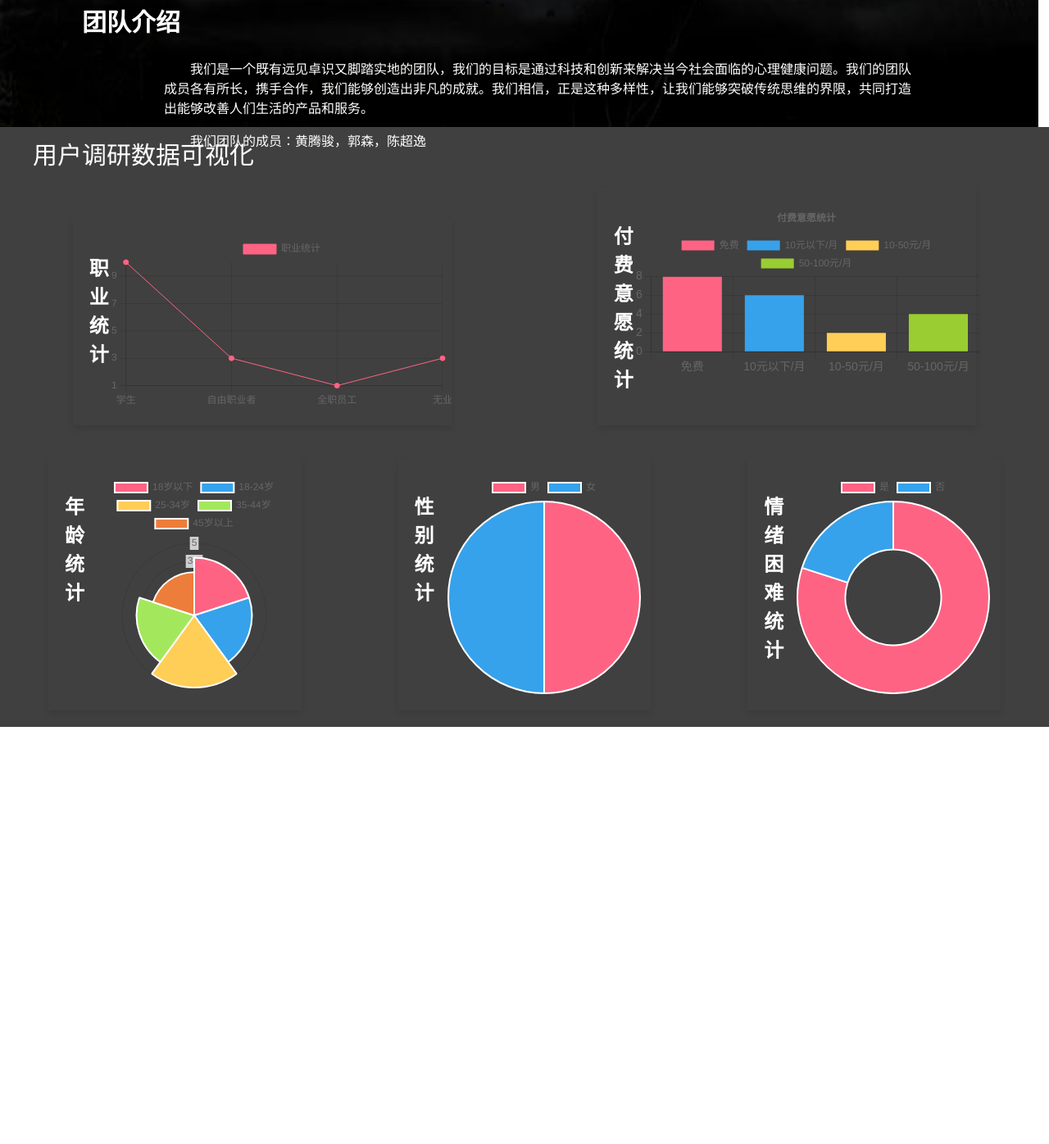
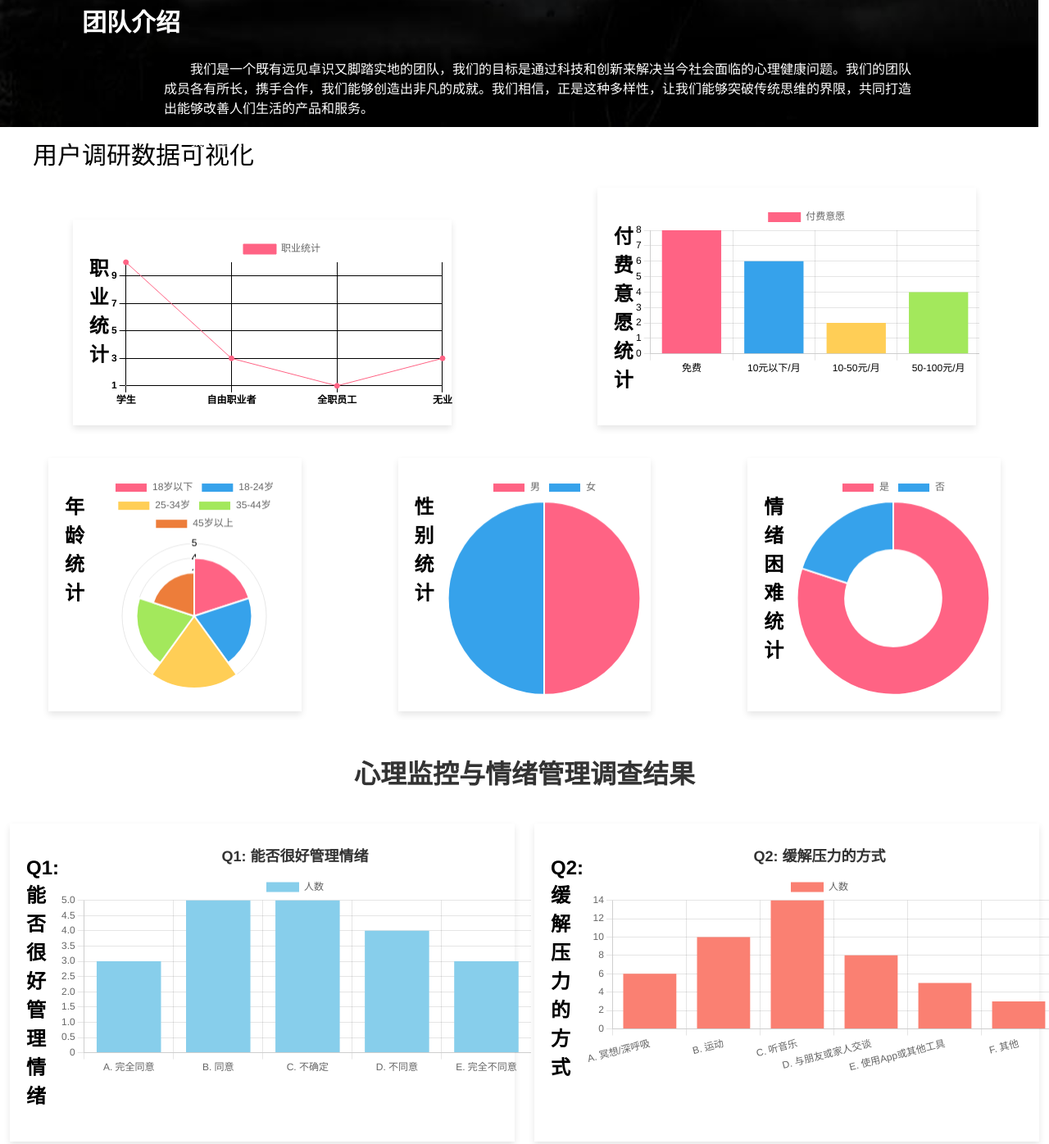
Before and after one commit to bailongshaonian/rj4, a plain HTML site: page index.html in a window 1280 px wide. Shown: the part 645-2041 px from the top of the page at 82% size. Before the commit the page ends 1532 px from the top, so only its background shows below. Drawn offline with nearby package versions, Linux system fonts and the light colour scheme.

Commit message:
Update index.html

```diff
--- a/index.html
+++ b/index.html
@@ -23,8 +23,8 @@
             margin: 0;
             padding: 0;
             position: relative; /* or absolute, depending on your needs */
+            filter: saturate(50%);
         }
-
 
         h1 {
             color: #333;
@@ -51,18 +51,16 @@
             margin-top: -15px;
         }
 
-
         .chart-container div {
             flex: 1;
             margin-bottom: 20px;
             box-shadow: 0 0 10px rgba(0, 0, 0, 0.1);
-            background-color: #ffffff;
-
+            background-color: white;
             padding: 20px;
         }
 
         h3 {
-            color: #ffffff;
+            color: white;
             text-align: center;
             margin-bottom: 20px;
         }
@@ -76,10 +74,8 @@
         .intro {
             width: 100%;
             padding: 0;
-            background-color: rgba(255, 255, 255, 0);
-            /*box-shadow: 0 4px 8px rgba(0, 0, 0, 0.1);*/
+            background-color: rgba(0, 0, 0, 0);
         }
-
 
         .ohxl {
             width: 400px;
@@ -90,22 +86,19 @@
             background-size: auto 100%; /* This will keep the image aspect ratio and scale its height to the box */
             padding-left: 120px; /* Pushes text content to the right side of the box. Adjust as necessary. */
             display: flex;
-            /*align-items: center;*/
             line-height: 100px;
             font-size: 40px;
-            /*margin-left: 100px;*/
             filter: invert(1);
             color: black;
             font-family: 华文隶书;
         }
-
 
         .intro p {
             margin-left: 350px;
             font-family: 楷体;
         }
 
-        .pro, .team, .background  {
+        .pro, .team, .background {
             width: 80%;
             margin-left: 100px;
             font-family: 宋体;
@@ -116,7 +109,6 @@
         .background {
             margin-top: 350px;
         }
-
 
         .pro p, .team p, .background p {
             margin-left: 100px;
@@ -131,8 +123,8 @@
             align-items: flex-end;
             width: 100%;
             padding: 0;
-            background-color: rgba(64, 64, 64, 1);
-            color: white;
+            background-color: white;
+            color: black;
         }
 
         .footer {
@@ -144,8 +136,8 @@
             justify-content: space-around;
             width: 100%;
             padding: 0;
-            background-color: rgba(64, 64, 64, 1);
-            color: white;
+            background-color: white;
+            color: black;
         }
 
         .footer_father .title {
@@ -153,6 +145,18 @@
             margin-left: 40px;
             margin-top: 10px;
             font-family: 宋体;
+        }
+
+        .survey-results {
+            display: flex;
+            flex-wrap: wrap;
+            justify-content: space-around;
+            margin: 20px 0;
+        }
+
+        .survey-results .chart-container {
+            width: 45%; /* 调整宽度以适应横向排列 */
+            margin: 10px;
         }
     </style>
 </head>
@@ -165,7 +169,6 @@
         <p></p>
     </div>
 
-
     <div class="intro background">
         <h2>背景介绍</h2>
         <p>
@@ -174,7 +177,6 @@
         </p>
         <p>
     </div>
-
 
     <div class="intro pro">
         <h2>项目介绍</h2>
@@ -185,12 +187,10 @@
         <p>
     </div>
 
-
     <div class="intro team">
         <h2>团队介绍</h2>
         <p>
             我们是一个既有远见卓识又脚踏实地的团队，我们的目标是通过科技和创新来解决当今社会面临的心理健康问题。我们的团队成员各有所长，携手合作，我们能够创造出非凡的成就。我们相信，正是这种多样性，让我们能够突破传统思维的界限，共同打造出能够改善人们生活的产品和服务。
-
 
             <br>
         </p>
@@ -199,7 +199,6 @@
         </p>
     </div>
 </div>
-
 
 <!-- 页脚 -->
 <div class="footer_father">
@@ -226,7 +225,6 @@
             <canvas id="genderChart"></canvas>
         </div>
 
-
         <div class="chart-container ">
             <h2>情绪困难统计</h2>
             <canvas id="emotionChart"></canvas>
@@ -235,8 +233,32 @@
     </div>
 </div>
 
+<!-- 新插入的内容 -->
+<h1>心理监控与情绪管理调查结果</h1>
 
-<script src="chart.js"></script>
+<div class="survey-results">
+    <div class="chart-container">
+        <h2>Q1: 能否很好管理情绪</h2>
+        <canvas id="q1Chart"></canvas>
+    </div>
+
+    <div class="chart-container">
+        <h2>Q2: 缓解压力的方式</h2>
+        <canvas id="q2Chart"></canvas>
+    </div>
+
+    <div class="chart-container">
+        <h2>Q3: 使用情绪管理工具频率</h2>
+        <canvas id="q3Chart"></canvas>
+    </div>
+
+    <div class="chart-container">
+        <h2>Q4: 难以管理情绪的情境</h2>
+        <canvas id="q4Chart"></canvas>
+    </div>
+</div>
+
+<script src="https://cdn.jsdelivr.net/npm/chart.js"></script>
 <script>
     // 数据摘自您提供的表格
 
@@ -269,9 +291,6 @@
             "50-100元/月": 4
         }
     };
-    // 首先要确保你在 HTML 里已经引入了 Chart.js
-    // 如果没有，请在 HTML 文件中的 <head> 标签中添加以下代码：
-    // <script src="https://cdn.jsdelivr.net/npm/chart.js">
 
     document.addEventListener('DOMContentLoaded', function () {
         let ctx1 = document.getElementById('ageChart').getContext('2d');
@@ -282,35 +301,31 @@
 
         // 年龄分布饼图
         new Chart(ctx1, {
-    type: 'polarArea', // 使用极坐标区域图
+            type: 'polarArea',
             data: {
                 labels: Object.keys(data.ageGroups),
                 datasets: [{
                     data: Object.values(data.ageGroups),
-            backgroundColor: ['#FF6384', '#36A2EB', '#FFCE56', '#A3E85C', '#ED7D3A'],
-            // 南丁格尔玫瑰图的每个扇区半径与其值成比例，这里我们使用sqrt来模拟这种效果
-            // 首先将数据转换为面积（半径的平方），然后计算半径
-            radius: Object.values(data.ageGroups).map(function(value) {
-                return Math.sqrt(value);
-            })
+                    backgroundColor: ['#FF6384', '#36A2EB', '#FFCE56', '#A3E85C', '#ED7D3A']
                 }]
             },
             options: {
-        scale: {
-            // 确保极坐标图的scale被正确配置
-            ticks: {
-                min: 0,
-                max: Math.max(...Object.values(data.ageGroups)),
-                stepSize: Math.max(...Object.values(data.ageGroups)) / 4
+                title: {
+                    display: true,
+                    text: '年龄统计',
+                    font: {
+                        color: '#000000' // 标题字体颜色
                     }
                 },
-        title: {
-            display: true,
-            text: '年龄统计'
+                scales: {
+                    r: {
+                        ticks: {
+                            color: '#000000' // 刻度字体颜色
+                        }
+                    }
                 }
             }
         });
-
 
         // 性别分布饼图
         new Chart(ctx2, {
@@ -325,61 +340,76 @@ new Chart(ctx2, {
             options: {
                 title: {
                     display: true,
-                    text: '性别统计'
+                    text: '性别统计',
+                    font: {
+                        color: '#000000'
                     }
-            }
-        });
-
-// 职业分布折线图
-let professionLabels = Object.keys(data.professions);
-let professionData = Object.values(data.professions);
-
-new Chart(ctx3, {
-    type: 'line', // 将图表类型更改为 'line'
-    data: {
-        labels: professionLabels, // X轴标签
-        datasets: [{
-            label: '职业统计', // 数据集名称
-            data: professionData, // Y轴数据
-            backgroundColor: '#FF6384',
-            borderColor: '#FF6384',
-            borderWidth: 1 // 数据点边框宽度
-        }]
-    },
-    options: {
-        title: {
-            display: true,
-            text: '职业统计'
-        },
-        scales: {
-            xAxes: [{
-                scaleLabel: {
-                    display: true,
-                    labelString: '职业'
-                },
-                ticks: {
-                    fontColor: '#FFFFFF', // 设置X轴标签颜色为白色
-                }
-            }],
-            yAxes: [{
-                scaleLabel: {
-                    display: true,
-                    labelString: '人数'
-                },
-                ticks: {
-                    beginAtZero: true, // Y轴从0开始
-                    fontColor: '#FFFFFF' // 同样，你也可以设置Y轴标签颜色为白色
-                }
-            }]
                 }
             }
         });
 
 
+// 职业分布折线图
+new Chart(ctx3, {
+    type: 'line',
+    data: {
+        labels: Object.keys(data.professions),
+        datasets: [{
+            label: '职业统计',
+            data: Object.values(data.professions),
+            backgroundColor: '#FF6384',
+            borderColor: '#FF6384',
+            borderWidth: 1
+        }]
+    },
+    options: {
+        plugins: {
+            background: {
+                color: '#000000', // 设置背景为白色
+                visible: true
+            }
+        },
+        title: {
+            display: true,
+            text: '职业统计',
+            font: {
+                color: '#000000', // 标题字体颜色设置为白色
+                weight: 'bold'    // 可以设置为粗体
+            }
+        },
+        scales: {
+            x: {
+                ticks: {
+                    color: '#000000', // X轴标签字体颜色设置为白色
+                    font: {
+                        weight: 'bold' // X轴标签字体可以设置为粗体
+                    }
+                },
+                grid: {
+                    display: true,
+                    color: '#000000' // X轴网格线颜色设置为白色
+                }
+            },
+            y: {
+                ticks: {
+                    color: '#000000', // Y轴标签字体颜色设置为白色
+                    font: {
+                        weight: 'bold' // Y轴标签字体可以设置为粗体
+                    }
+                },
+                grid: {
+                    display: true,
+                    color: '#000000' // Y轴网格线颜色设置为白色
+                }
+            }
+        },
+        backgroundColor: '#000000' // 图表背景颜色设置为白色
+    }
+});
 
         // 情绪困难分布饼图
         new Chart(ctx4, {
-    type: 'doughnut', // 将图表类型更改为 'doughnut'
+            type: 'doughnut',
             data: {
                 labels: Object.keys(data.emotionDifficulties),
                 datasets: [{
@@ -390,69 +420,122 @@ new Chart(ctx4, {
             options: {
                 title: {
                     display: true,
-            text: '情绪困难统计'
-        },
-        cutoutPercentage: 50, // 这个选项可以控制圆环中间空白部分的大小，50%表示半圆环
-        responsive: true, // 确保图表在不同设备上都能正确响应
-        maintainAspectRatio: false // 这个选项可以控制图表的宽高比，设置为false可以让图表更灵活地适应容器大小
+                    text: '情绪困难统计',
+                    font: {
+                        color: '#000000'
+                    }
+                }
             }
         });
 
         // 付费意愿条形图
-        let paymentLabels = Object.keys(data.paymentWillingness);
-        let paymentData = Object.values(data.paymentWillingness);
-        let paymentDatasets = [];
-
-        paymentLabels.forEach((label, index) => {
-            let dataset = {
-                label: label,
-                data: Array(paymentLabels.length).fill(0), // 创建一个全为0的数组
-                backgroundColor: ['#FF6384', '#36A2EB', '#FFCE56', '#9ACD32'][index]
-            };
-            dataset.data[index] = paymentData[index]; // 设置对应的值
-            paymentDatasets.push(dataset);
-        });
-
         new Chart(ctx5, {
             type: 'bar',
             data: {
-                labels: paymentLabels,
-                datasets: paymentDatasets
+                labels: Object.keys(data.paymentWillingness),
+                datasets: [{
+                    label: '付费意愿',
+                    data: Object.values(data.paymentWillingness),
+                    backgroundColor: ['#FF6384', '#36A2EB', '#FFCE56', '#A3E85C']
+                }]
             },
             options: {
-                plugins: {
                 title: {
                     display: true,
-                        text: '付费意愿统计'
+                    text: '付费意愿统计',
+                    font: {
+                        color: '#FF6384'
                     }
                 },
                 scales: {
                     x: {
-                        stacked: true,
                         ticks: {
-                            font: {
-                                size: 14,           // 字体大小
-                                family: 'Arial',    // 字体
-                                color: '#ffffff'       // 字体颜色
-                            }
+                            color: '#000000' // X轴字体颜色
                         }
                     },
                     y: {
-                        stacked: true,
                         ticks: {
-                            font: {
-                                size: 14,           // 字体大小
-                                family: 'Arial',    // 字体
-                                color: '#ffffff'       // 字体颜色
-                            }
+                            color: '#000000' // Y轴字体颜色
                         }
                     }
                 }
             }
         });
 
+        // 新插入的图表数据和初始化
+        const q1Data = {
+            labels: ["A. 完全同意", "B. 同意", "C. 不确定", "D. 不同意", "E. 完全不同意"],
+            datasets: [{
+                label: "人数",
+                data: [3, 5, 5, 4, 3],
+                backgroundColor: "skyblue"
+            }]
+        };
+
+        const q2Data = {
+            labels: ["A. 冥想/深呼吸", "B. 运动", "C. 听音乐", "D. 与朋友或家人交谈", "E. 使用App或其他工具", "F. 其他"],
+            datasets: [{
+                label: "人数",
+                data: [6, 10, 14, 8, 5, 3],
+                backgroundColor: "salmon"
+            }]
+        };
+
+        const q3Data = {
+            labels: ["A. 每天", "B. 每周几次", "C. 偶尔", "D. 从未使用过"],
+            datasets: [{
+                label: "人数",
+                data: [2, 4, 8, 6],
+                backgroundColor: "lightgreen"
+            }]
+        };
+
+        const q4Data = {
+            labels: ["A. 工作/学习压力大", "B. 人际关系紧张", "C. 健康状况不佳", "D. 其他"],
+            datasets: [{
+                label: "人数",
+                data: [12, 8, 6, 2],
+                backgroundColor: "lightcoral"
+            }]
+        };
+
+        const initChart = (ctx, data, title) => {
+    new Chart(ctx, {
+        type: 'bar',
+        data: data,
+        options: {
+            plugins: {
+                title: {
+                    display: true,
+                    text: title,
+                    color: '#333',
+                    font: {
+                        size: 18
+                    }
+                },
+
+            },
+            responsive: true,
+            scales: {
+                x: {
+                    ticks: { color: '#666' }
+                },
+                y: {
+                    ticks: { color: '#666' }
+                }
+            },
+            backgroundColor: '#f2f2f2' // 也可以直接设置backgroundColor属性
+        }
     });
+};
 
+        window.onload = function () {
+            initChart(document.getElementById("q1Chart").getContext("2d"), q1Data, "Q1: 能否很好管理情绪");
+            initChart(document.getElementById("q2Chart").getContext("2d"), q2Data, "Q2: 缓解压力的方式");
+            initChart(document.getElementById("q3Chart").getContext("2d"), q3Data, "Q3: 使用情绪管理工具频率");
+            initChart(document.getElementById("q4Chart").getContext("2d"), q4Data, "Q4: 难以管理情绪的情境");
+        };
+    });
 </script>
 </body>
 
```
Lines whose indentation alone changed are shown as unchanged.
